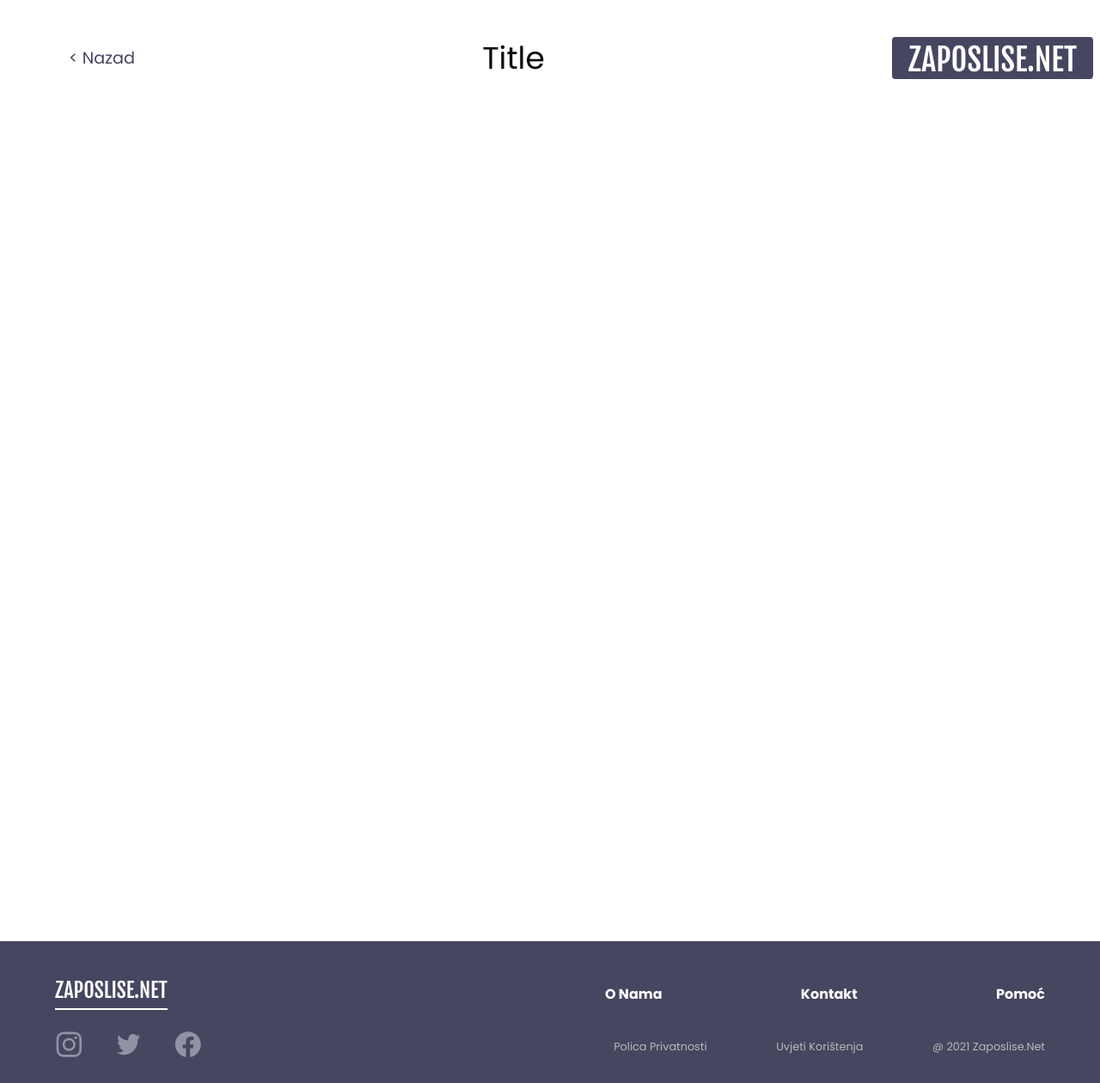
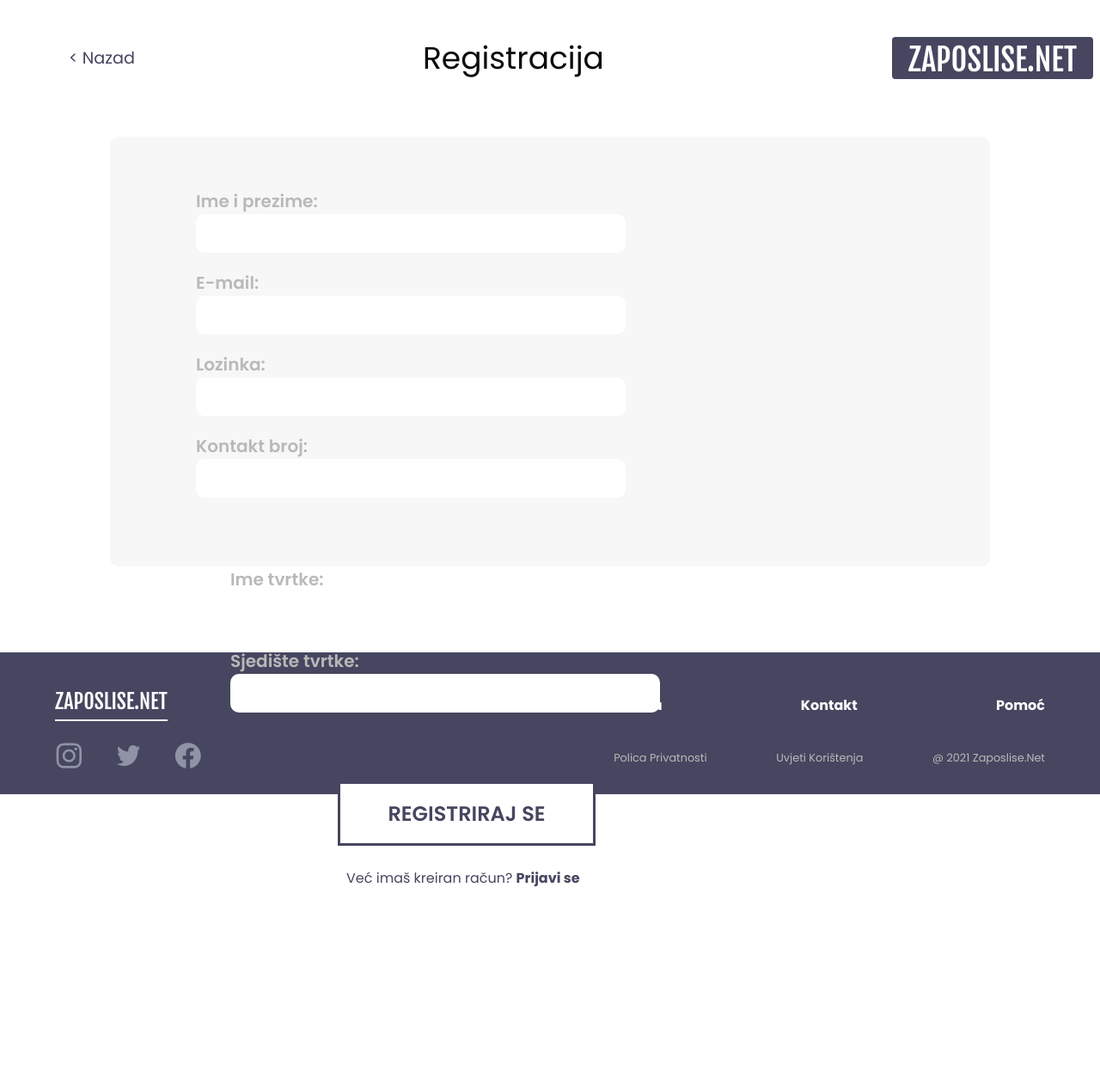
Before and after one commit to Zec-LST/Zaposli-Se-Net, a PHP site: page /auth/registration.php in a window 1280 px wide. Shown: the whole page at 86% size. After the commit the page ends 1032 px from the top, so only its background shows below. Run offline with PHP 8.4, Linux system fonts and the light colour scheme.

Commit message:
register layout done

```diff
--- a/auth/auth.css
+++ b/auth/auth.css
@@ -66,7 +66,74 @@ header h1 {
 
 .page-content {
   width: 100%;
-  height: 1000px;
+  height: 600px;
+}
+
+.registration-form {
+  background-color: #F7F7F7;
+  width: 80%;
+  height: 500px;
+  border-radius: 10px;
+  margin: 5% auto;
+  display: block;
+}
+
+.registration-container {
+  overflow: hidden;
+}
+
+.registration-left-container {
+  float: left;
+  margin-left: 100px;
+  margin-top: 60px;
+}
+
+.registration-right-container {
+  float: left;
+  margin-left: 140px;
+  margin-top: 60px;
+}
+
+.registration-form label{
+  font-family: Poppins;
+  font-style: normal;
+  font-weight: 600;
+  font-size: 20px;
+  color: #B9B9B9
+}
+
+.registration-input {
+    border:0;
+    width: 500px;
+    height: 45px;
+    border-radius: 10px;
+    border-color: #FFFFFF;
+    background: #FFFFFF;
+    margin-bottom: 20px;
+}
+
+.button-register {
+  text-align: center;
+  border: 3px solid #464660;
+  width: 300px;
+  height: 75px;
+  font-family: Poppins;
+  font-style: normal;
+  font-weight: 600;
+  font-size: 24px;
+  color: #464660;
+  background-color: white;
+  margin-top: 60px;
+  margin-left: 25%;
+}
+
+.registration-text {
+  font-family: Poppins;
+  font-style: normal;
+  font-weight: normal;
+  font-size: 16px;
+  color: #464660;
+  margin-left: 27%;
 }
 
 /* FOOTER */
--- a/auth/registration.php
+++ b/auth/registration.php
@@ -16,14 +16,50 @@
   <body>
     <header>
       <a class="back-btn" href="/">< Nazad</a>
-      <h1>Title</h1>
+      <h1>Registracija</h1>
       <div class="logo">
         <a href="/">Zaposlise.net</a>
       </div>
     </header>
 
     <div class="page-content">
-
+      <form class="registration-form">
+        <div class="registration-container">
+          <div class="registration-left-container">
+            <p>
+              <label for="name">Ime i prezime: </label> <br>
+              <input class="registration-input" type="text" name="name" id="user_name" >
+            </p>
+            <p>
+              <label for="email">E-mail: </label> <br>
+              <input class="registration-input" type="text" name="email" id="user_email" >
+            </p>
+            <p>
+              <label for="password">Lozinka: </label> <br>
+              <input class="registration-input" type="text" name="password" id="user_password" >
+            </p>
+            <p>
+              <label for="number">Kontakt broj: </label> <br>
+              <input class="registration-input" type="text" name="number" id="user_number" >
+            </p>
+          </div>
+          <div class="registration-right-container">
+            <p>
+              <label for="company-name">Ime tvrtke: </label> <br>
+              <input class="registration-input" type="text" name="company-name" id="user_companyName" >
+            </p>
+            <p>
+              <label for="company-location">Sjedište tvrtke: </label> <br>
+              <input class="registration-input" type="text" name="company-location" id="user_companyLocation" >
+            </p>
+            <button type='button' aria-label='Pritisnuti za registaciju'
+              class='button-register'>REGISTRIRAJ SE
+            </button>
+            <p class="registration-text"><br>Već imaš kreiran račun?
+              <b>Prijavi se</b></p>
+          </div>
+        </div>
+      </form>
     </div>
 
     <footer>
```
